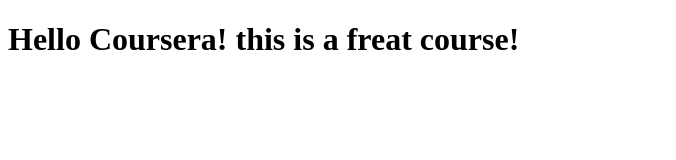
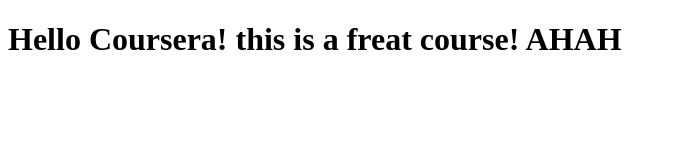
Before and after one commit to Alberto-Ghedin/coursera_web_developer, a plain HTML site: page site/index.html in a window 1280 px wide. Shown: the whole page, without its empty margins (0-676 px from the left). Drawn offline with Linux system fonts and the light colour scheme.

Commit message:
another small change

```diff
--- a/site/index.html
+++ b/site/index.html
@@ -7,6 +7,6 @@
     <title>Hello Coursera</title>
 </head>
 <body>
-    <h1>Hello Coursera! this is a freat course!</h1>
+    <h1>Hello Coursera! this is a freat course! AHAH </h1>
 </body>
 </html>
```
